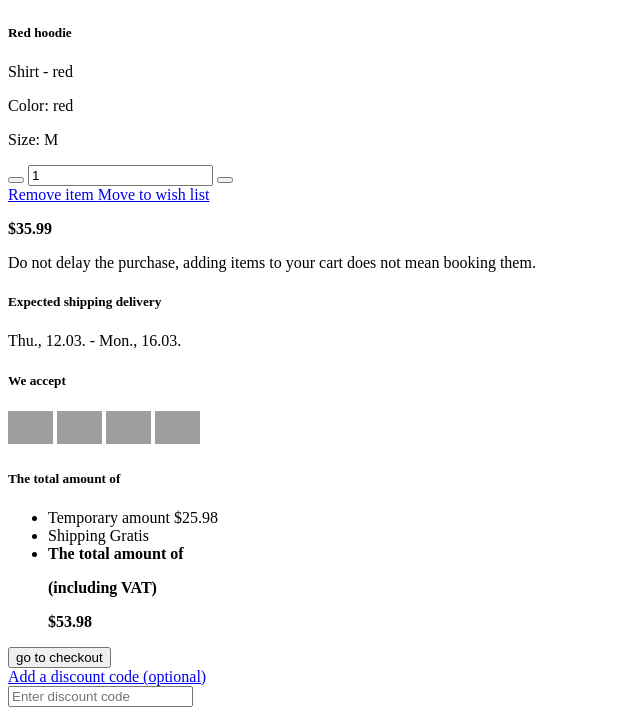
After one commit to bhupeshgunda1/E-commerce_sureshoppe, a Flask app: page /cart in a window 1280 px wide. The commit adds this page. Shown: the part 1553-2268 px from the top of the page, without its empty margins (0-640 px from the left). Run offline with Flask 2, Linux system fonts and the light colour scheme; grey boxes are pictures that could not be loaded.

Commit message:
added cart

```diff
--- a/Project_Updated_UI/main.py
+++ b/Project_Updated_UI/main.py
@@ -2,37 +2,50 @@ import pymongo
 from pymongo import MongoClient
 from flask import Flask, render_template, request, redirect, url_for, session
 import db
+
 app = Flask(__name__)
+
 
 @app.route("/")
 @app.route("/home")
 @app.route("/index")
 def home():
+
     return render_template("index.html")
+
 
 @app.route("/about")
 def about():
     return render_template("about.html")
 
+
 @app.route("/products")
 def products():
     return render_template("products.html")
+
 
 @app.route("/categories")
 def categories():
     return render_template("Categories.html")
 
+
 @app.route("/contactus")
 def contactus():
     return render_template("contact.html")
+
 
 @app.route("/login")
 def login():
     return render_template("login.html")
 
+
 @app.route("/register")
 def register():
     return render_template("register.html")
+
+@app.route("/cart")
+def cart():
+    return render_template("cart.html")
 
 @app.route("/login", methods=['GET', 'POST'])
 def login_data():
@@ -51,6 +64,7 @@ def login_data():
         return "<h1> login Failed, Please Try Again </h1>"
     else:
         return redirect(url_for('home'))
+
 
 @app.route("/registerdata", methods=['POST'])
 def register_data():
@@ -80,6 +94,7 @@ def register_data():
                  'country': country, 'email': email})
     return redirect(url_for('login'))
 
+
 # Connect to MongoDB
 def connect_to_mongoDB():
     # connecting to DB
@@ -91,6 +106,7 @@ def connect_to_mongoDB():
     coll = db["users"]  # collection
     # if "users" in dblist:
     # print("The database exists.")
+
 
 @app.route('/recordReport', methods=['POST'])
 def recordReport():
@@ -106,5 +122,6 @@ def recordReport():
     coll.insert({'first_name': fName, 'last_name': lName})
     return "ok"
 
+
 if __name__ == '__main__':
     app.run(debug=True)
--- /dev/null
+++ b/Project_Updated_UI/templates/cart.html
@@ -0,0 +1,227 @@
+<!DOCTYPE html>
+<html lang="en">
+<head>
+    <meta charset="UTF-8">
+    <title>Title</title>
+</head>
+<body>
+<!--Section: Block Content-->
+<section>
+
+  <!--Grid row-->
+  <div class="row">
+
+    <!--Grid column-->
+    <div class="col-lg-8">
+
+      <!-- Card -->
+      <div class="mb-3">
+        <div class="pt-4 wish-list">
+
+          <h5 class="mb-4">Cart (<span>2</span> items)</h5>
+
+          <div class="row mb-4">
+            <div class="col-md-5 col-lg-3 col-xl-3">
+              <div class="view zoom overlay z-depth-1 rounded mb-3 mb-md-0">
+                <img class="img-fluid w-100"
+                  src="https://mdbootstrap.com/img/Photos/Horizontal/E-commerce/Vertical/12a.jpg" alt="Sample">
+                <a href="#!">
+                  <div class="mask">
+                    <img class="img-fluid w-100"
+                      src="https://mdbootstrap.com/img/Photos/Horizontal/E-commerce/Vertical/12.jpg">
+                    <div class="mask rgba-black-slight"></div>
+                  </div>
+                </a>
+              </div>
+            </div>
+            <div class="col-md-7 col-lg-9 col-xl-9">
+              <div>
+                <div class="d-flex justify-content-between">
+                  <div>
+                    <h5>Blue denim shirt</h5>
+                    <p class="mb-3 text-muted text-uppercase small">Shirt - blue</p>
+                    <p class="mb-2 text-muted text-uppercase small">Color: blue</p>
+                    <p class="mb-3 text-muted text-uppercase small">Size: M</p>
+                  </div>
+                  <div>
+                    <div class="def-number-input number-input safari_only mb-0 w-100">
+                      <button onclick="this.parentNode.querySelector('input[type=number]').stepDown()"
+                        class="minus decrease"></button>
+                      <input class="quantity" min="0" name="quantity" value="1" type="number">
+                      <button onclick="this.parentNode.querySelector('input[type=number]').stepUp()"
+                        class="plus increase"></button>
+                    </div>
+                    <small id="passwordHelpBlock" class="form-text text-muted text-center">
+                      (Note, 1 piece)
+                    </small>
+                  </div>
+                </div>
+                <div class="d-flex justify-content-between align-items-center">
+                  <div>
+                    <a href="#!" type="button" class="card-link-secondary small text-uppercase mr-3"><i
+                        class="fas fa-trash-alt mr-1"></i> Remove item </a>
+                    <a href="#!" type="button" class="card-link-secondary small text-uppercase"><i
+                        class="fas fa-heart mr-1"></i> Move to wish list </a>
+                  </div>
+                  <p class="mb-0"><span><strong id="summary">$17.99</strong></span></p class="mb-0">
+                </div>
+              </div>
+            </div>
+          </div>
+          <hr class="mb-4">
+          <div class="row mb-4">
+            <div class="col-md-5 col-lg-3 col-xl-3">
+              <div class="view zoom overlay z-depth-1 rounded mb-3 mb-md-0">
+                <img class="img-fluid w-100"
+                  src="https://mdbootstrap.com/img/Photos/Horizontal/E-commerce/Vertical/13a.jpg" alt="Sample">
+                <a href="#!">
+                  <div class="mask">
+                    <img class="img-fluid w-100"
+                      src="https://mdbootstrap.com/img/Photos/Horizontal/E-commerce/Vertical/13.jpg">
+                    <div class="mask rgba-black-slight"></div>
+                  </div>
+                </a>
+              </div>
+            </div>
+            <div class="col-md-7 col-lg-9 col-xl-9">
+              <div>
+                <div class="d-flex justify-content-between">
+                  <div>
+                    <h5>Red hoodie</h5>
+                    <p class="mb-3 text-muted text-uppercase small">Shirt - red</p>
+                    <p class="mb-2 text-muted text-uppercase small">Color: red</p>
+                    <p class="mb-3 text-muted text-uppercase small">Size: M</p>
+                  </div>
+                  <div>
+                    <div class="def-number-input number-input safari_only mb-0 w-100">
+                      <button onclick="this.parentNode.querySelector('input[type=number]').stepDown()"
+                        class="minus"></button>
+                      <input class="quantity" min="0" name="quantity" value="1" type="number">
+                      <button onclick="this.parentNode.querySelector('input[type=number]').stepUp()"
+                        class="plus"></button>
+                    </div>
+                  </div>
+                </div>
+                <div class="d-flex justify-content-between align-items-center">
+                  <div>
+                    <a href="#!" type="button" class="card-link-secondary small text-uppercase mr-3"><i
+                        class="fas fa-trash-alt mr-1"></i> Remove item </a>
+                    <a href="#!" type="button" class="card-link-secondary small text-uppercase"><i
+                        class="fas fa-heart mr-1"></i> Move to wish list </a>
+                  </div>
+                  <p class="mb-0"><span><strong>$35.99</strong></span></p class="mb-0">
+                </div>
+              </div>
+            </div>
+          </div>
+          <p class="text-primary mb-0"><i class="fas fa-info-circle mr-1"></i> Do not delay the purchase, adding
+            items to your cart does not mean booking them.</p>
+
+        </div>
+      </div>
+      <!-- Card -->
+
+      <!-- Card -->
+      <div class="mb-3">
+        <div class="pt-4">
+
+          <h5 class="mb-4">Expected shipping delivery</h5>
+
+          <p class="mb-0"> Thu., 12.03. - Mon., 16.03.</p>
+        </div>
+      </div>
+      <!-- Card -->
+
+      <!-- Card -->
+      <div class="mb-3">
+        <div class="pt-4">
+
+          <h5 class="mb-4">We accept</h5>
+
+          <img class="mr-2" width="45px"
+            src="https://mdbootstrap.com/wp-content/plugins/woocommerce-gateway-stripe/assets/images/visa.svg"
+            alt="Visa">
+          <img class="mr-2" width="45px"
+            src="https://mdbootstrap.com/wp-content/plugins/woocommerce-gateway-stripe/assets/images/amex.svg"
+            alt="American Express">
+          <img class="mr-2" width="45px"
+            src="https://mdbootstrap.com/wp-content/plugins/woocommerce-gateway-stripe/assets/images/mastercard.svg"
+            alt="Mastercard">
+          <img class="mr-2" width="45px"
+            src="https://mdbootstrap.com/wp-content/plugins/woocommerce/includes/gateways/paypal/assets/images/paypal.png"
+            alt="PayPal acceptance mark">
+        </div>
+      </div>
+      <!-- Card -->
+
+    </div>
+    <!--Grid column-->
+
+    <!--Grid column-->
+    <div class="col-lg-4">
+
+      <!-- Card -->
+      <div class="mb-3">
+        <div class="pt-4">
+
+          <h5 class="mb-3">The total amount of</h5>
+
+          <ul class="list-group list-group-flush">
+            <li class="list-group-item d-flex justify-content-between align-items-center border-0 px-0 pb-0">
+              Temporary amount
+              <span>$25.98</span>
+            </li>
+            <li class="list-group-item d-flex justify-content-between align-items-center px-0">
+              Shipping
+              <span>Gratis</span>
+            </li>
+            <li class="list-group-item d-flex justify-content-between align-items-center border-0 px-0 mb-3">
+              <div>
+                <strong>The total amount of</strong>
+                <strong>
+                  <p class="mb-0">(including VAT)</p>
+                </strong>
+              </div>
+              <span><strong>$53.98</strong></span>
+            </li>
+          </ul>
+
+          <button type="button" class="btn btn-primary btn-block">go to checkout</button>
+
+        </div>
+      </div>
+      <!-- Card -->
+
+      <!-- Card -->
+      <div class="mb-3">
+        <div class="pt-4">
+
+          <a class="dark-grey-text d-flex justify-content-between" data-toggle="collapse" href="#collapseExample"
+            aria-expanded="false" aria-controls="collapseExample">
+            Add a discount code (optional)
+            <span><i class="fas fa-chevron-down pt-1"></i></span>
+          </a>
+
+          <div class="collapse" id="collapseExample">
+            <div class="mt-3">
+              <div class="md-form md-outline mb-0">
+                <input type="text" id="discount-code" class="form-control font-weight-light"
+                  placeholder="Enter discount code">
+              </div>
+            </div>
+          </div>
+        </div>
+      </div>
+      <!-- Card -->
+
+    </div>
+    <!--Grid column-->
+
+  </div>
+  <!-- Grid row -->
+
+</section>
+<!--Section: Block Content-->
+
+</body>
+</html>
--- a/Project_Updated_UI/templates/index.html
+++ b/Project_Updated_UI/templates/index.html
@@ -59,6 +59,9 @@
           </li>
               <li class="nav-item">
           <a class="nav-link" href="{{ url_for('register')}}">Register</a>
+          </li>
+              li class="nav-item">
+          <a class="nav-link" href="{{ url_for('cart')}}">Cart</a>
           </li>
          </ul>
             </div>
```
